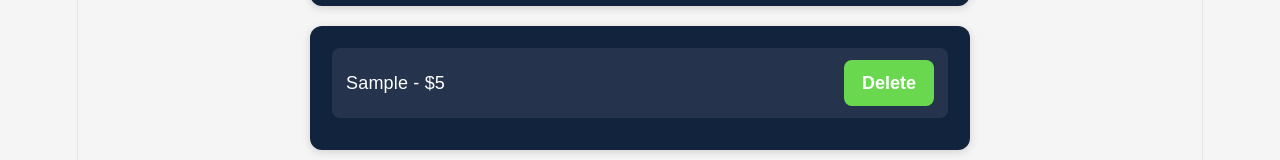
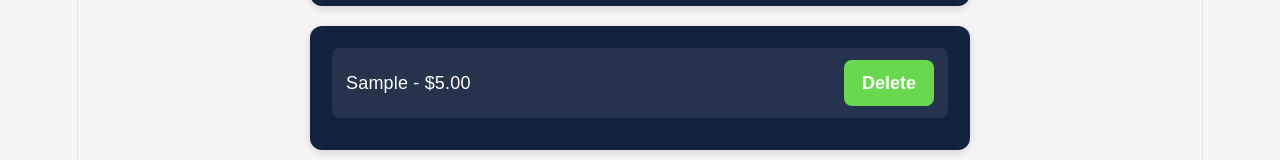
Before and after one commit to Travel987/grocery-budget-tracker, a React (Vite) app: page / in a window 1280 px wide. Both pictures are taken after typing "Sample", "5" into the empty fields and a click on the button "Add Item". Shown: the part 879-1039 px from the top of the page. Built offline with nearby package versions, Linux system fonts and the light colour scheme.

Commit message:
Fix item list formatting

```diff
--- a/src/components/GroceryItem.jsx
+++ b/src/components/GroceryItem.jsx
@@ -5,7 +5,7 @@ function GroceryItem({ item, deleteItem }) {
   return (
     <div className="item-row">
       <span>
-        {item.name} - ${item.price}
+        {item.name} - ${Number(item.price).toFixed(2)}
       </span>
       <button onClick={() => deleteItem(item.id)}>Delete</button>
     </div>
```
